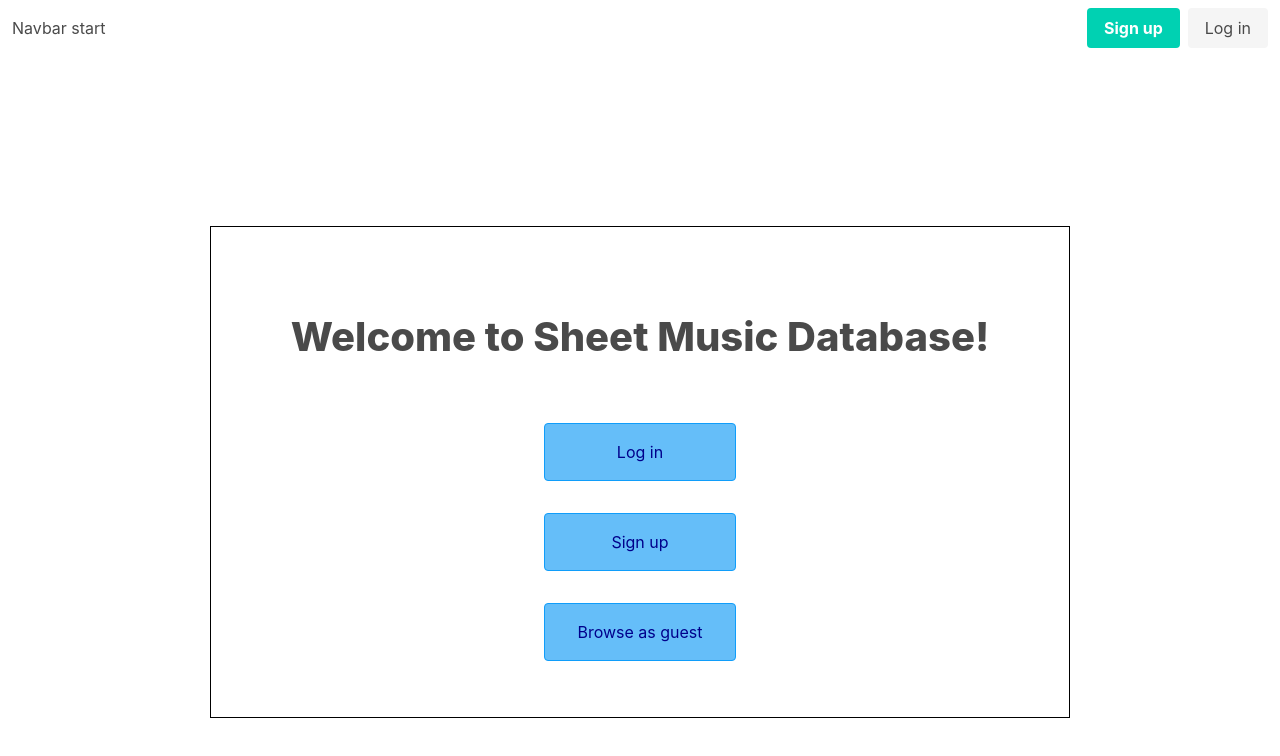
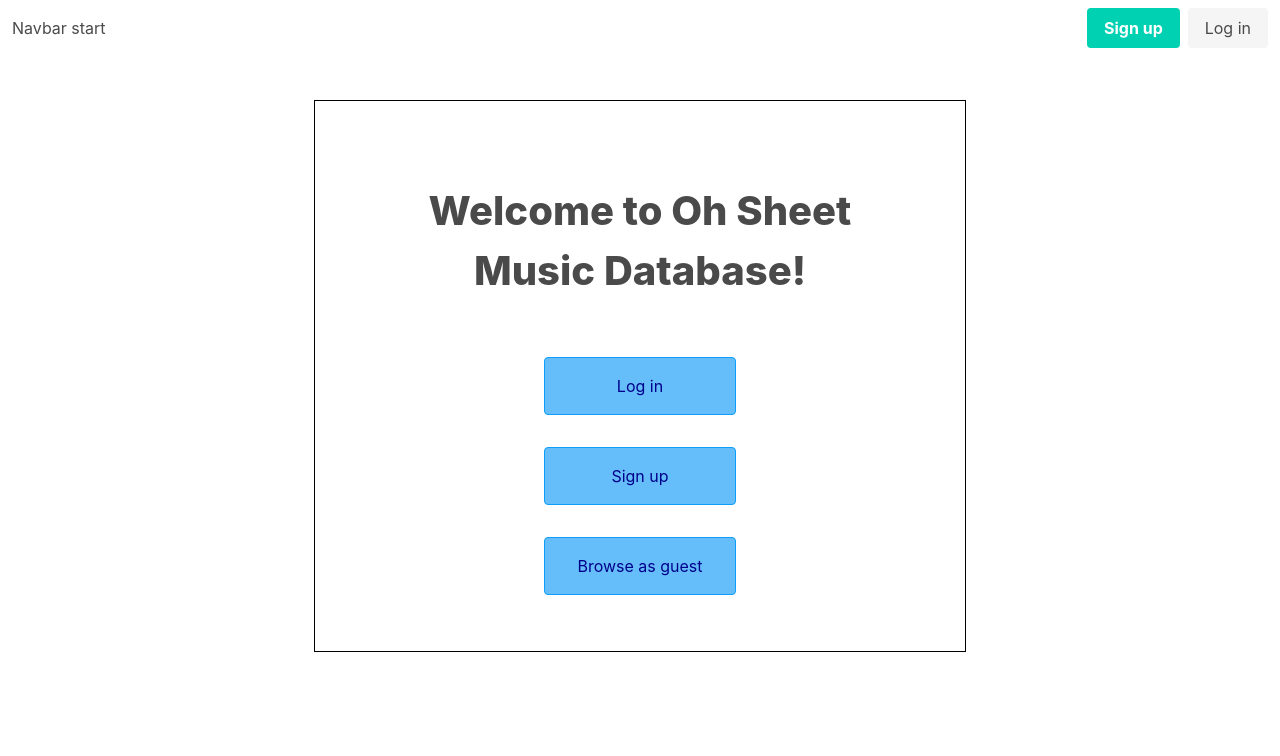
Before and after one commit to safriks/smdb, a React (Create React App) app in the folder smdb-client/: page / in a window 1280 px wide. Shown: the top 756 px of the page. Built offline with nearby package versions, Linux system fonts and the light colour scheme.

Commit message:
styled landing with bulma columns

```diff
--- a/smdb-client/src/App.js
+++ b/smdb-client/src/App.js
@@ -7,14 +7,14 @@ import AllMusic from "./pages/AllMusic";
 
 function App() {
   return (
-    <>
+    <div className="App">
       <Navbar />
 
       <div className="app-container">
         <Route exact path="/" component={Landing} />
         <Route exact path="/all_music" component={AllMusic} />
       </div>
-    </>
+    </div>
   );
 }
 
--- a/smdb-client/src/Layout.css
+++ b/smdb-client/src/Layout.css
@@ -1,7 +1,4 @@
-.app-container {
-  display: flex;
-  justify-content: center;
-  align-items: center;
+.App {
   height: 100vh;
 }
 
@@ -18,3 +15,7 @@
   -ms-filter: blur(5px);
   filter: blur(5px);
 }
+
+.flex {
+  display: flex;
+}
--- a/smdb-client/src/pages/AllMusic.jsx
+++ b/smdb-client/src/pages/AllMusic.jsx
@@ -24,9 +24,19 @@ export default class AllMusic extends Component {
 
   render() {
     return (
-      <>
-        <h1>All Music</h1>
-      </>
+      <div className="columns">
+        <div className="column is-full">
+          <input type="text" />
+          <div className="columns">
+            <div className="column is-one-quarter">
+              <h1>filter column</h1>
+            </div>
+            <div className="column is-half">
+              <h1>all music column</h1>
+            </div>
+          </div>
+        </div>
+      </div>
     );
   }
 }
--- a/smdb-client/src/pages/Landing.jsx
+++ b/smdb-client/src/pages/Landing.jsx
@@ -5,8 +5,9 @@ import { Link } from "react-router-dom";
 export default class Landing extends Component {
   render() {
     return (
-      <div className="landing-container flex-column">
-        <h1 className="header">Welcome to Sheet Music Database!</h1>
+      <div className="columns is-centered">
+        <div className="column is-half landing-container flex-column">
+          <h1 className="header">Welcome to Oh Sheet Music Database!</h1>
           <button className="button btn-landing btn-blue">Log in</button>
           <button className="button btn-landing btn-blue">Sign up</button>
           <Link to={"/all_music"}>
@@ -15,6 +16,7 @@ export default class Landing extends Component {
             </button>
           </Link>
         </div>
+      </div>
     );
   }
 }
--- a/smdb-client/src/pages/landing.css
+++ b/smdb-client/src/pages/landing.css
@@ -8,6 +8,10 @@
   padding: 5vh;
   margin: 5vh;
   border: 1px solid black;
+}
+
+.landing-container h1 {
+  text-align: center;
 }
 
 .btn-landing {
```
Lines whose indentation alone changed are shown as unchanged.
